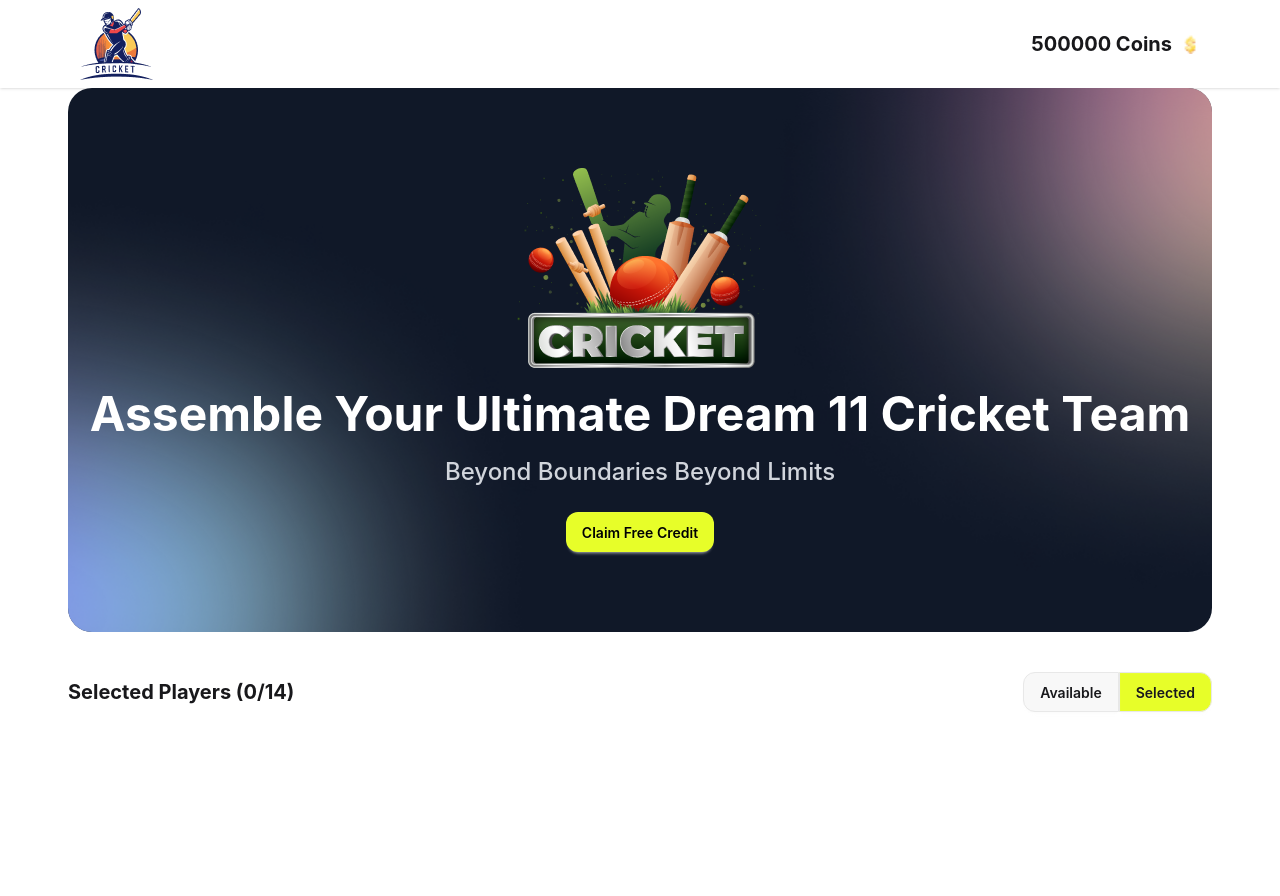
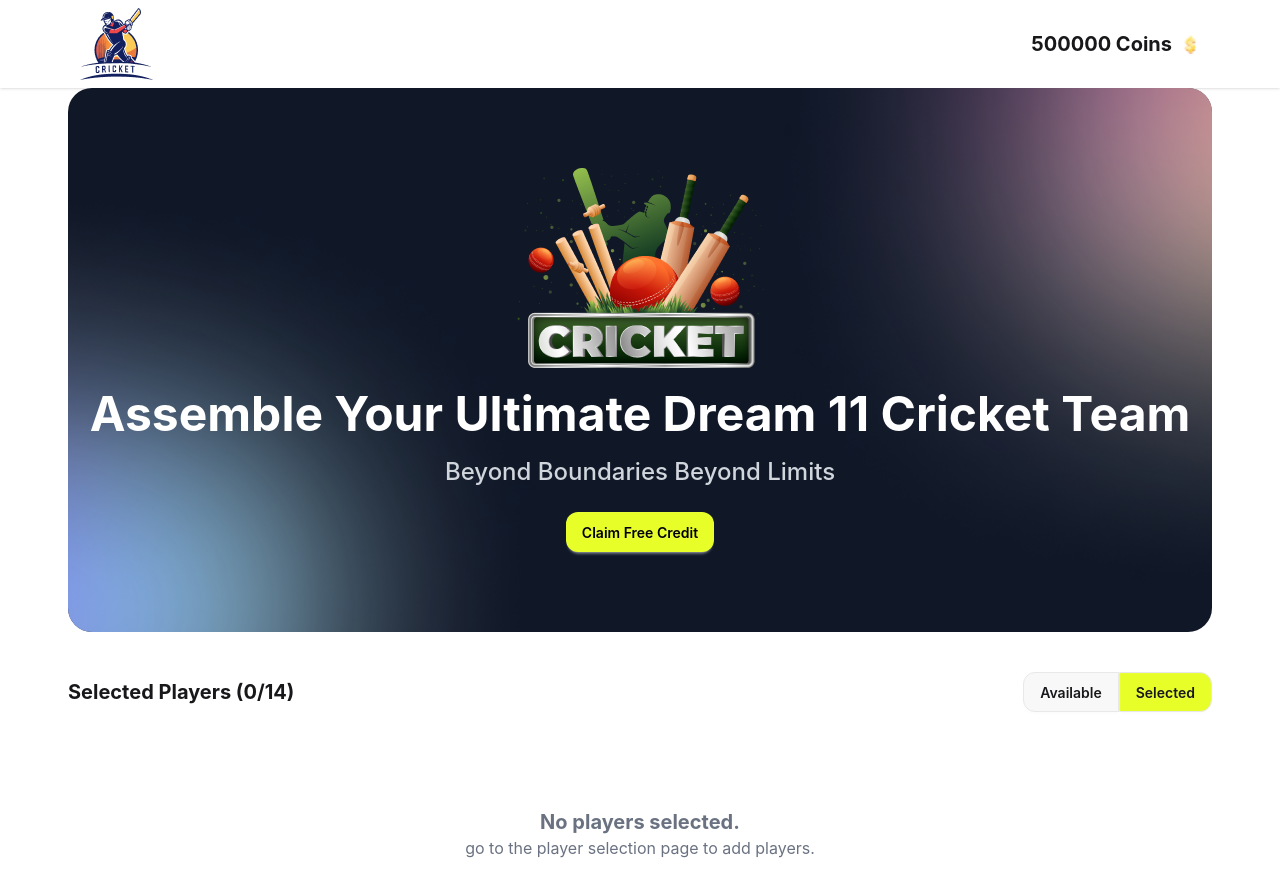
Before and after one commit to AI-Sajid10/BPL-Dream-11, a React (Vite) app: page / in a window 1280 px wide. Both pictures are taken after a click on the button "Selected". Shown: the top 896 px of the page. Before the commit the page ends 800 px from the top, so only its background shows below. Built offline with nearby package versions, Linux system fonts and the light colour scheme.

Commit message:
toast added

```diff
--- a/package.json
+++ b/package.json
@@ -14,6 +14,7 @@
     "react": "^19.2.6",
     "react-dom": "^19.2.6",
     "react-icons": "^5.6.0",
+    "react-toastify": "^11.1.0",
     "tailwindcss": "^4.3.0"
   },
   "devDependencies": {
--- a/src/App.jsx
+++ b/src/App.jsx
@@ -4,6 +4,7 @@ import Banner from './components/Banner/Banner'
 import Navbar from './components/Navbar/Navbar'
 import Players from './components/Players/Players';
 import { useState } from 'react';
+import { ToastContainer, toast } from 'react-toastify';
 
 const playersPromise = fetch("/data.json")
 .then((res) => res.json());
@@ -17,6 +18,10 @@ function App() {
       <Navbar Coin={Coin}></Navbar>
       <Banner></Banner>
       <Players playersPromise={playersPromise} setCoin={setCoin} Coin={Coin}></Players>
+
+
+
+      <ToastContainer />
     </>
   )
 }
--- a/src/components/Cards/Card.jsx
+++ b/src/components/Cards/Card.jsx
@@ -2,6 +2,7 @@ import React from "react";
 import { FaUser } from "react-icons/fa";
 import { IoFlagSharp } from "react-icons/io5";
 import { useState } from "react";
+import { toast, ToastContainer } from "react-toastify";
 
 const Card = ({ player, setCoin, Coin, setSelectedPlayers, selectedPlayers }) => {
     const [isSelected, setIsSelected] = useState(false);
@@ -10,10 +11,11 @@ const Card = ({ player, setCoin, Coin, setSelectedPlayers, selectedPlayers }) =>
             let newCoin = Coin - player.price;
             setCoin(newCoin);
         } else {
-            alert("You don't have enough coins to select this player.");
+
+            toast("You don't have enough coins to select this player.");
             return;
         }
-        alert(`${player.playerName} has been selected!`);
+        toast(`${player.playerName} has been selected!`);
         setIsSelected(true);
         setSelectedPlayers([...selectedPlayers, player]);
     }
--- a/src/components/Players/SelectedPlayers/Selectedplayers.jsx
+++ b/src/components/Players/SelectedPlayers/Selectedplayers.jsx
@@ -4,14 +4,17 @@ import { FaRegUser } from "react-icons/fa";
 
 const Selectedplayers = ({ selectedPlayers, setSelectedPlayers, coin, setCoin }) => {
     console.log(selectedPlayers);
-    const handleDeleteSelectedPlayer = (player)=> {
+    const handleDeleteSelectedPlayer = (player) => {
         const filteredPlayers = selectedPlayers.filter((p) => p.id !== player.id);
         setSelectedPlayers(filteredPlayers);
         setCoin(coin + player.price);
     }
     return (
         <div className="max-w-7xl mx-auto px-16 space-y-5 mt-4">
-            {
+            {selectedPlayers.length === 0 ? <div className="py-20">
+                <h2 className="text-center text-gray-500 font-bold text-xl">No players selected.</h2>
+                <p className="text-center text-gray-500">go to the player selection page to add players.</p>
+            </div> :
                 selectedPlayers.map((player, index) => {
                     return (
                         <div>
```
Also changed, not shown: 1 other file (tests, documents, lock files or other folders).
